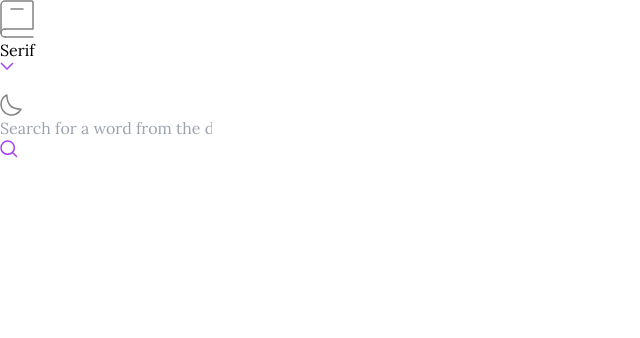
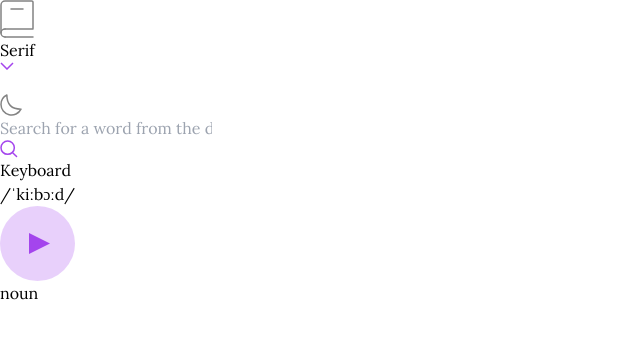
Before and after one commit to SajeedAninda/Dictionary-Web-App, a React (Vite) app: page / in a window 1280 px wide. Shown: the top 338 px of the page, without its empty margins (0-640 px from the left). Built offline with nearby package versions, Linux system fonts and the light colour scheme.

Commit message:
Created the upper text section

```diff
--- a/src/Components/Dictionary.jsx
+++ b/src/Components/Dictionary.jsx
@@ -1,13 +1,43 @@
 import React from 'react';
 import searchIcon from "../assets/icon-search.svg"
+import playLogo from "../assets/icon-play.svg"
 
 
 const Dictionary = () => {
     return (
         <div className='w-[55%] mx-auto'>
             <div className='searchBar relative'>
-                <input className="w-full rounded-2xl py-5 bg-[#f4f4f4] px-6" placeholder='Search for a word from the dictionary'/>
+                <input className="w-full rounded-2xl py-5 bg-[#f4f4f4] px-6" placeholder='Search for a word from the dictionary' />
                 <img className='absolute right-5 top-6' src={searchIcon} alt="" />
+            </div>
+
+            <div className='textSection'>
+                <div className="upperText">
+                    <div className='flex justify-between items-center pt-16 pb-8'>
+                        <div>
+                            <h1 className='text-[46px] text-[#2d2d2d] font-bold'>
+                                Keyboard
+                            </h1>
+
+                            <p className='text-[24px] text-[#a445ed] font-semibold'>
+                                /ˈkiːbɔːd/
+                            </p>
+                        </div>
+
+                        <div>
+                            <img className='w-[56px] cursor-pointer hover:opacity-55' src={playLogo} alt="" />
+                        </div>
+                    </div>
+
+                    <div className='flex justify-between items-center gap-4'>
+                        <p className='text-[24px] font-semibold text-[#2d2d2d] w-[10%]'>
+                            noun
+                        </p>
+
+                        <div className='w-[90%] h-[1px] bg-[#2d2d2d]'>
+                        </div>
+                    </div>
+                </div>
             </div>
         </div>
     );
```
